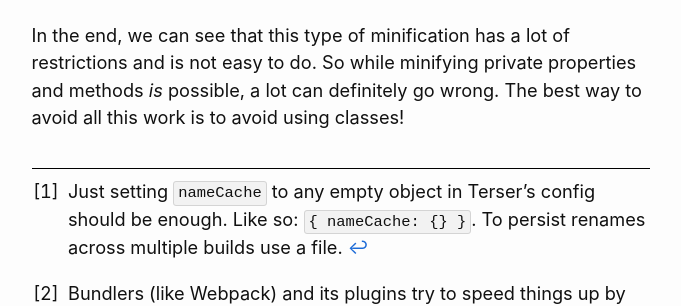
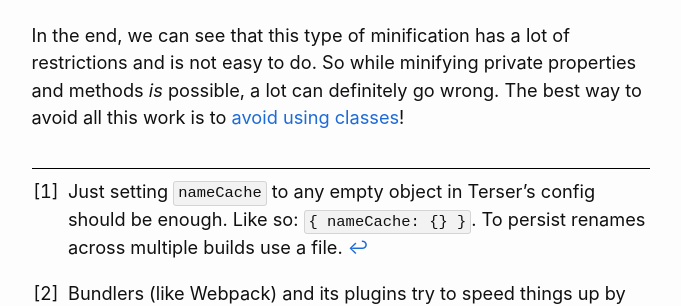
Before and after one commit to guilhermesimoes/guilhermesimoes.github.io, a Jekyll site: the page built from _posts/2025-06-23-minifying-private-properties-and-methods-with-terser.md, in a window 1280 px wide and 900 px high, scrolled down 3844 px. Shown: the part 181-487 px from the top of the window, without its empty margins (299-980 px from the left). Built offline with Jekyll 4.4.1, drawn with Linux system fonts in a browser that asks for light colours.

```diff
--- a/_posts/2025-06-23-minifying-private-properties-and-methods-with-terser.md
+++ b/_posts/2025-06-23-minifying-private-properties-and-methods-with-terser.md
@@ -133,7 +133,7 @@ So, how can we minify things responsibly? Well, in addition to Terser's recommen
 
 ---
 
-In the end, we can see that this type of minification has a lot of restrictions and is not easy to do. So while minifying private properties and methods _is_ possible, a lot can definitely go wrong. The best way to avoid all this work is to avoid using classes!
+In the end, we can see that this type of minification has a lot of restrictions and is not easy to do. So while minifying private properties and methods _is_ possible, a lot can definitely go wrong. The best way to avoid all this work is to [avoid using classes]!
 
 [^1]: Just setting `nameCache` to any empty object in Terser's config should be enough. Like so: `{ nameCache: {} }`. To persist renames across multiple builds use a file.
 [^2]: Bundlers (like Webpack) and its plugins try to speed things up by running things in parallel. When using `terser-webpack-plugin`, for example, [parallelisation should be turned off] if we want mangling to be as safe as possible since currently threads / workers don't share Terser's cache.
```
Also changed, not shown: other parts of _posts/2025-06-23-minifying-private-properties-and-methods-with-terser.md (+1 -0 lines).
